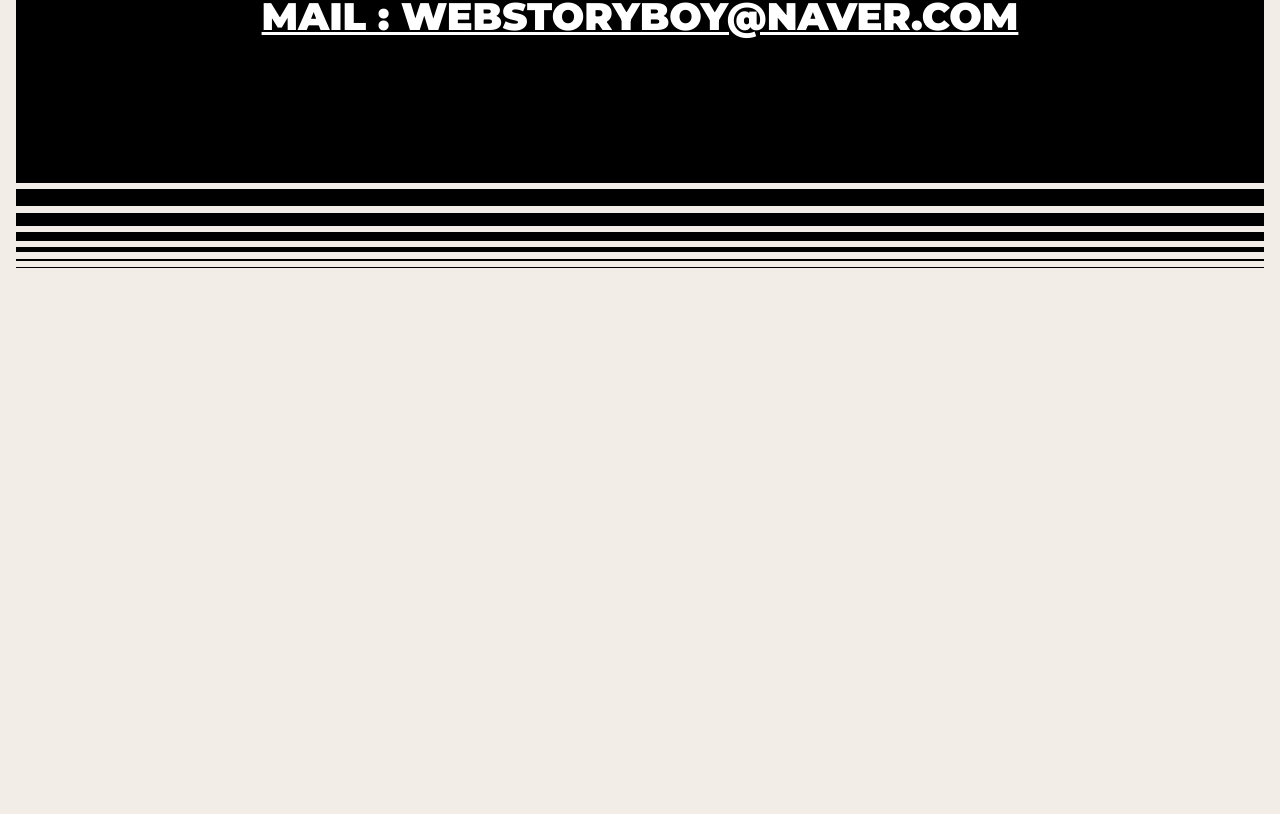
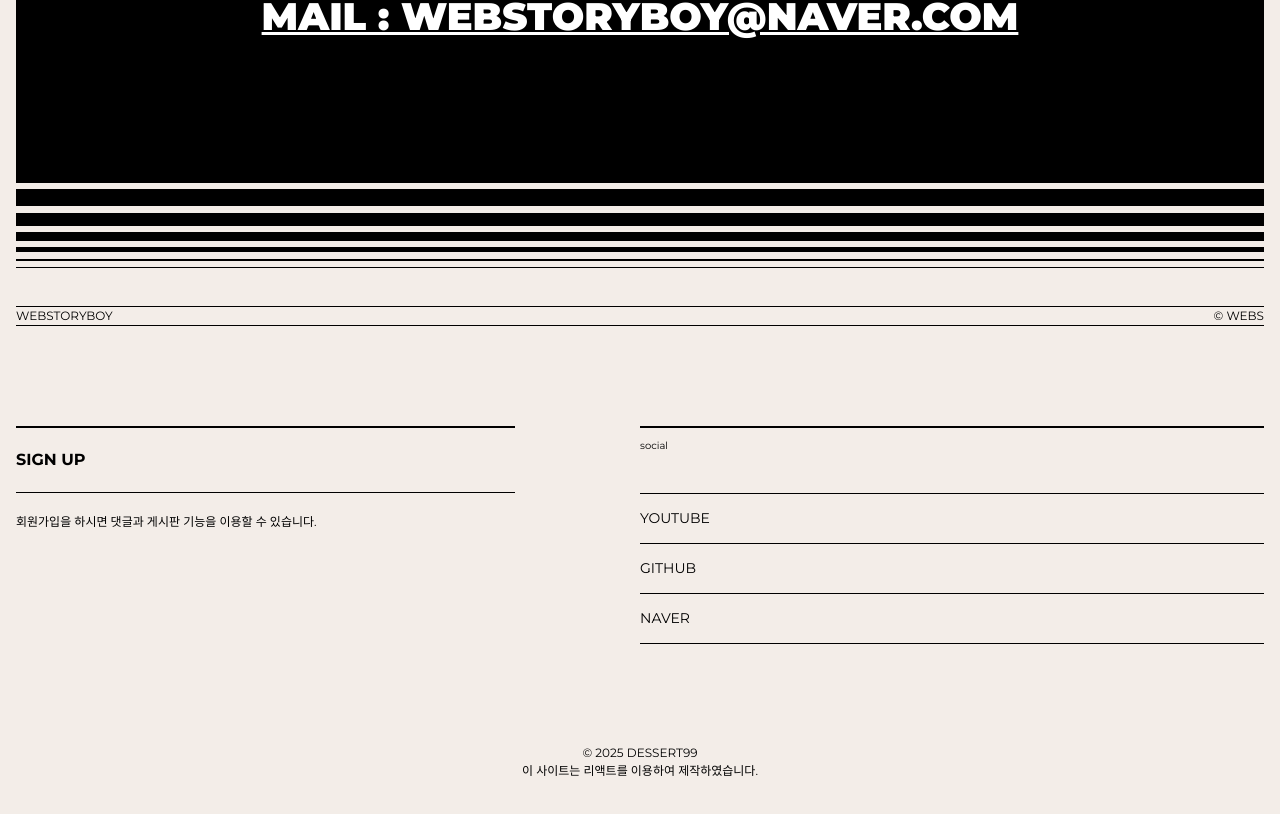
Before and after one commit to Dessert99/Clone_WEBSTORYBOY-PortFolio, a React (Create React App) app: page / in a window 1280 px wide. Shown: the part 5535-6349 px from the top of the page. Before the commit the page ends 5825 px from the top, so only its background shows below. Built offline with nearby package versions, Linux system fonts and the light colour scheme; a small style sheet from the web is missing; a web font is replaced by a local one.

Commit message:
footer 완성

```diff
--- a/src/assets/scss/section/_footer.scss
+++ b/src/assets/scss/section/_footer.scss
@@ -0,0 +1,87 @@
+#footer {
+  font-family: var(--mainKor-font);
+}
+
+.footer__inner {
+  padding: 16px;
+
+  .footer__text {
+    font-size: 12px;
+    text-transform: uppercase;
+    border-top: 1px solid var(--black);
+    border-bottom: 1px solid var(--black);
+    display: flex;
+    justify-content: space-between;
+  }
+  .footer__info {
+    display: flex;
+    justify-content: space-between;
+    margin: 100px 0;
+    @media (max-width: 800px) {
+      flex-direction: column;
+    }
+
+    .left {
+      width: 40%;
+
+      @media (max-width: 800px) {
+        width: 100%;
+      }
+      .title {
+        border-top: 2px solid var(--black);
+        border-bottom: 1px solid var(--black);
+        padding: 20px 0;
+        text-transform: uppercase;
+        font-weight: 700;
+        transition: all 0.3s;
+
+        &:hover {
+          background-color: var(--black400);
+          padding-left: 10px;
+          border-color: transparent; //테두리 투명
+        }
+      }
+
+      .desc {
+        font-size: 12px;
+        padding-top: 20px;
+
+        @media (max-width: 800px) {
+          margin-bottom: 40px;
+        }
+      }
+    }
+    .right {
+      width: 50%;
+      @media (max-width: 800px) {
+        width: 100%;
+      }
+      h3 {
+        border-top: 2px solid var(--black);
+        font-size: 10px;
+        margin-bottom: 40px;
+        padding-top: 10px;
+      }
+      ul {
+        border-top: 1px solid var(--black);
+
+        li {
+          border-bottom: 1px solid var(--black);
+
+          a {
+            padding: 14px 0;
+            font-size: 14px;
+            display: inline-block;
+            text-transform: uppercase;
+          }
+        }
+      }
+    }
+  }
+  .footer__right {
+    text-align: center;
+    text-transform: uppercase;
+    font-size: 12px;
+    margin-bottom: 20px;
+  }
+}
--- a/src/components/Footer.jsx
+++ b/src/components/Footer.jsx
@@ -1,7 +1,43 @@
 import React from 'react';
 
 function Footer() {
-  return <div></div>;
+  return (
+    <footer>
+      <div className="footer__inner">
+        <div className="footer__text">
+          <span>webstoryboy</span>
+          <span>© webs</span>
+        </div>
+
+        <div className="footer__info">
+          <div className="left">
+            <div className="title">
+              <a href="/">sign up</a>
+            </div>
+            <p className="desc">회원가입을 하시면 댓글과 게시판 기능을 이용할 수 있습니다.</p>
+          </div>
+          <div className="right">
+            <h3>social</h3>
+            <ul>
+              <li>
+                <a href="https://www.youtube.com/@sunghajung">youtube</a>
+              </li>
+              <li>
+                <a href="https://github.com/Dessert99">github</a>
+              </li>
+              <li>
+                <a href="https://blog.naver.com/lsjh1234">naver</a>
+              </li>
+            </ul>
+          </div>
+        </div>
+        <div className="footer__right">
+          © 2025 dessert99
+          <br />이 사이트는 리액트를 이용하여 제작하였습니다.
+        </div>
+      </div>
+    </footer>
+  );
 }
 
 export default Footer;
```
